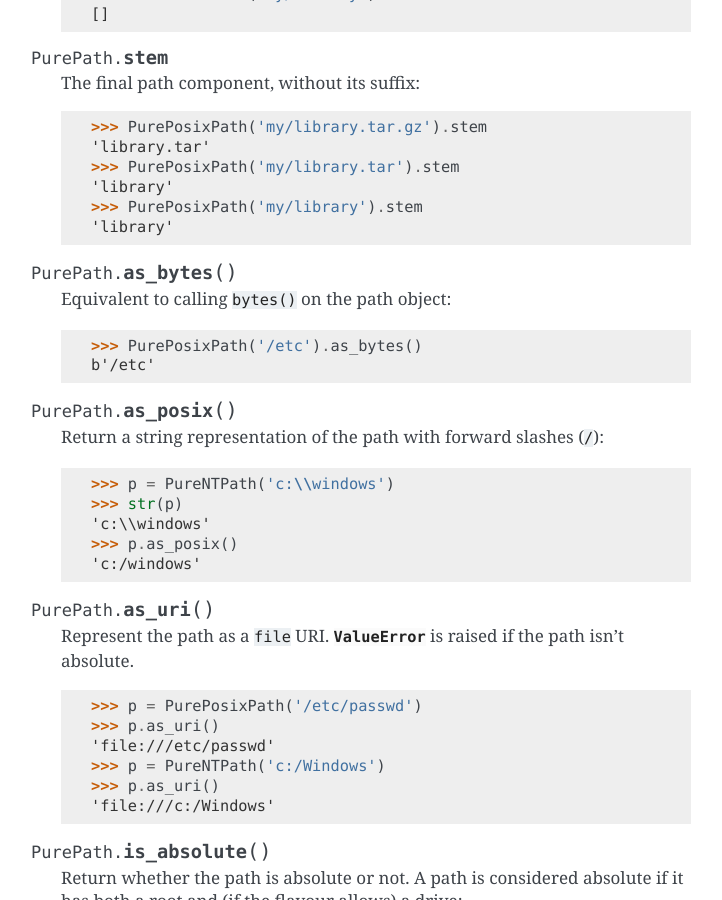
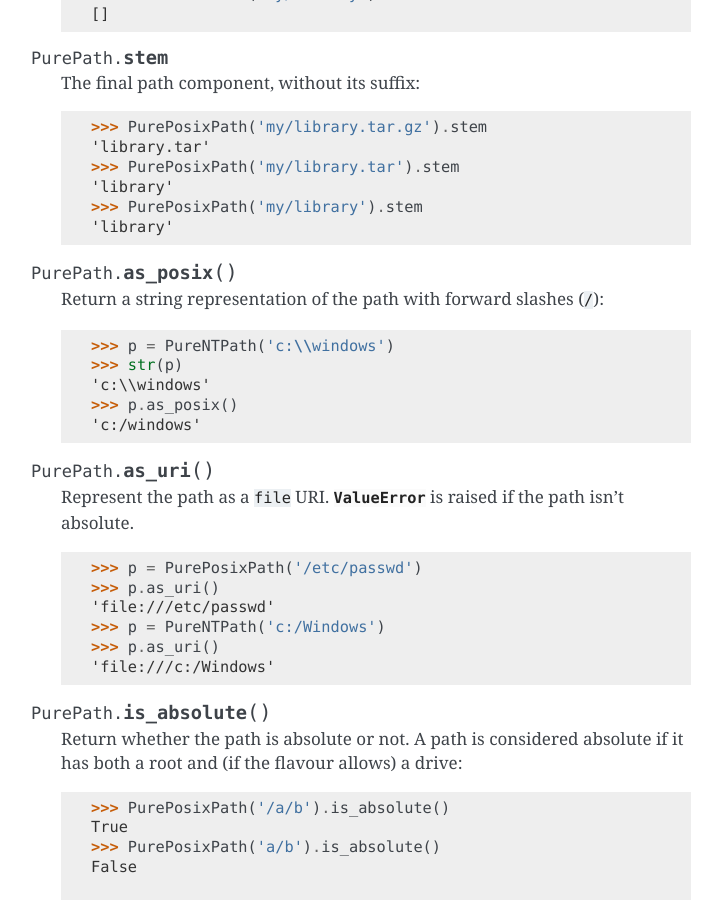
Before and after one commit to jazzband/pathlib2, a Sphinx documentation site: the page built from docs/index.rst, in a window 1280 px wide and 900 px high, scrolled down 6543 px. Shown: the whole window, without its empty margins (389-1111 px from the left). Built offline with Sphinx 7.4.7, drawn with Linux system fonts in a browser that asks for light colours.

Commit message:
Kill as_bytes()

```diff
--- a/docs/index.rst
+++ b/docs/index.rst
@@ -344,14 +344,6 @@
       'library'
       >>> PurePosixPath('my/library').stem
       'library'
-
-
-.. method:: PurePath.as_bytes()
-
-   Equivalent to calling ``bytes()`` on the path object::
-
-      >>> PurePosixPath('/etc').as_bytes()
-      b'/etc'
 
 
 .. method:: PurePath.as_posix()
--- a/pathlib.py
+++ b/pathlib.py
@@ -309,7 +309,7 @@
     def make_uri(self, path):
         # We represent the path using the local filesystem encoding,
         # for portability to other applications.
-        bpath = path.as_bytes()
+        bpath = bytes(path)
         return 'file://' + urlquote_from_bytes(bpath)
 
 
@@ -640,14 +640,12 @@
         f = self._flavour
         return str(self).replace(f.sep, '/')
 
-    def as_bytes(self):
+    def __bytes__(self):
         """Return the bytes representation of the path.  This is only
         recommended to use under Unix."""
         if sys.version_info < (3, 2):
             raise NotImplementedError("needs Python 3.2 or later")
         return os.fsencode(str(self))
-
-    __bytes__ = as_bytes
 
     def __repr__(self):
         return "{}({!r})".format(self.__class__.__name__, str(self))
--- a/test_pathlib.py
+++ b/test_pathlib.py
@@ -255,7 +255,6 @@
     def test_as_bytes_common(self):
         sep = os.fsencode(self.sep)
         P = self.cls
-        self.assertEqual(P('a/b').as_bytes(), b'a' + sep + b'b')
         self.assertEqual(bytes(P('a/b')), b'a' + sep + b'b')
 
     @with_fsencode
```
